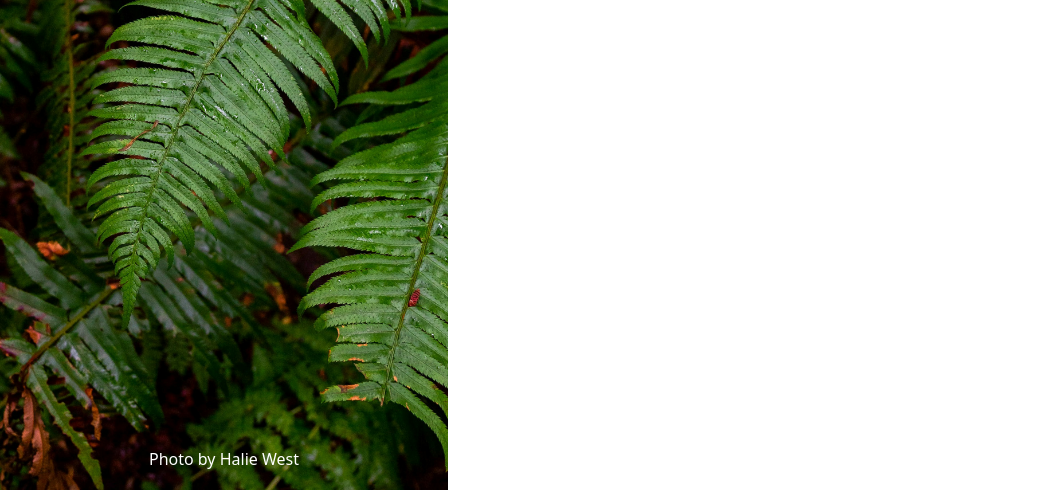
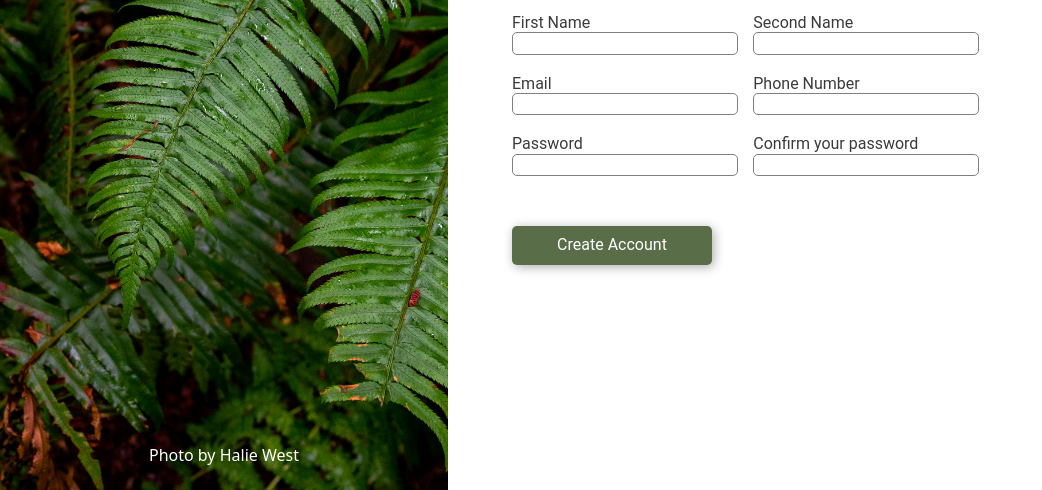
Before and after one commit to AndreiFlau/Sign-up-Form, a website: page index.html in a window 1280 px wide. Shown: the part 310-800 px from the top of the page, without its empty margins (0-1042 px from the left). Drawn offline with nearby package versions, Linux system fonts and the light colour scheme.

Commit message:
Somewhat done

```diff
--- a/index.html
+++ b/index.html
@@ -14,13 +14,37 @@
         <div class="odin">
             <img src="imgs/odin-lined.png" alt="odin logo">
             <h1>ODIN</h1>
-            <footer>
-                <p><a href="https://unsplash.com/photos/green-leaf-plant-in-close-up-photography-25xggax4bSA">
-                        Photo by Halie West</a></p>
-            </footer>
         </div>
-        <div class="main">
-
+        <footer>
+            <p>Photo by <a href="https://unsplash.com/photos/green-leaf-plant-in-close-up-photography-25xggax4bSA">
+                    Halie West</a></p>
+        </footer>
+    </div>
+    <div class="main">
+        <h1>Sign up now to get started with our service!</h1>
+        <div class="sign-up">
+            <h2>Let's do this!</h2>
+            <form action="" method="get">
+                <div class="form">
+                    <div class="first-column">
+                        <label for="firstname">First Name</label>
+                        <input type="text" id="firstname" name="firstname" required>
+                        <label for="firstname" class="email">Email</label>
+                        <input type="email" id="email" name="email" required>
+                        <label for="firstname" class="password">Password</label>
+                        <input type="password" id="password" name="password" required>
+                    </div>
+                    <div class="second-column">
+                        <label for="firstname">Second Name</label>
+                        <input type="text" id="secondname" name="secondname" required>
+                        <label for="firstname" class="tel">Phone Number</label>
+                        <input type="tel" id="tel" name="tel" required>
+                        <label for="firstname" class="conpassword">Confirm your password</label>
+                        <input type="password" id="conpassword" name="conpassword" required>
+                    </div>
+                </div>
+                <button>Create Account</button>
+            </form>
         </div>
     </div>
 </body>
--- a/styles.css
+++ b/styles.css
@@ -11,20 +11,19 @@ h1 {
     padding: 0;
 }
 
+
 .main-container {
     width: 35%;
     height: 100vh;
     background-image: url(imgs/background.jpg);
     background-size: cover;
     background-repeat: no-repeat;
-    position: relative;
 }
 
 .odin {
     background-color: rgba(0, 0, 0, 0.315);
     padding: 10px;
-    position: relative;
-    top: 20%;
+    margin-top: 20vh;
     display: flex;
     justify-content: center;
     align-items: center;
@@ -40,12 +39,96 @@ h1 {
     width: 90px;
 }
 
-.odin footer {
-    position: absolute;
-    top: 73vh;
+footer {
+    display: flex;
+    justify-content: center;
+    margin-top: 55vh;
 }
 
-.odin footer a {
+footer a,
+p {
     color: white;
     text-decoration: none;
 }
+
+body {
+    display: flex;
+}
+
+.main {
+    margin-top: 20vh;
+    margin-left: 5vw;
+    font-family: Roboto, Oxygen, Ubuntu, Cantarell, 'Open Sans', 'Helvetica Neue', sans-serif;
+}
+
+.main h1 {
+    font-size: 1.5rem;
+}
+
+.main h2 {
+    font-size: 1.25rem;
+}
+
+.main .sign-up {
+    --margin-top: 20px;
+    display: flex;
+    flex-direction: column;
+    margin-top: 10vh;
+    color: rgba(0, 0, 0, 0.774);
+}
+
+.main .sign-up .form {
+    display: flex;
+    justify-content: space-between;
+}
+
+.main .sign-up input {
+    border: 1px gray solid;
+    border-radius: 5px;
+}
+
+.main .sign-up input:focus {
+    border: 1px rgb(41, 26, 252) solid;
+    outline: 1px rgb(41, 26, 252);
+    box-shadow: 2px 2px 11px 0px #00000054;
+    border-radius: 5px;
+}
+
+.main .sign-up input:focus:invalid {
+    border: 1px rgb(252, 26, 26) solid;
+    outline: 1px rgb(252, 26, 26);
+    box-shadow: 2px 2px 11px 0px #00000054;
+    border-radius: 5px;
+}
+
+.main .sign-up button {
+    margin-top: 50px;
+    padding: 10px;
+    width: 200px;
+    border: none;
+    border-radius: 5px;
+    background-color: rgb(89, 109, 72);
+    color: white;
+    box-shadow: 2px 2px 11px 0px #00000054;
+}
+
+.main .sign-up button:hover {
+    cursor: pointer;
+}
+
+.main .sign-up .first-column {
+    display: flex;
+    flex-direction: column;
+}
+
+.main .sign-up .second-column {
+    display: flex;
+    flex-direction: column;
+}
+
+.main .sign-up .email,
+.main .sign-up .conpassword,
+.main .sign-up .password,
+.main .sign-up .tel {
+    margin-top: var(--margin-top);
+}
```
